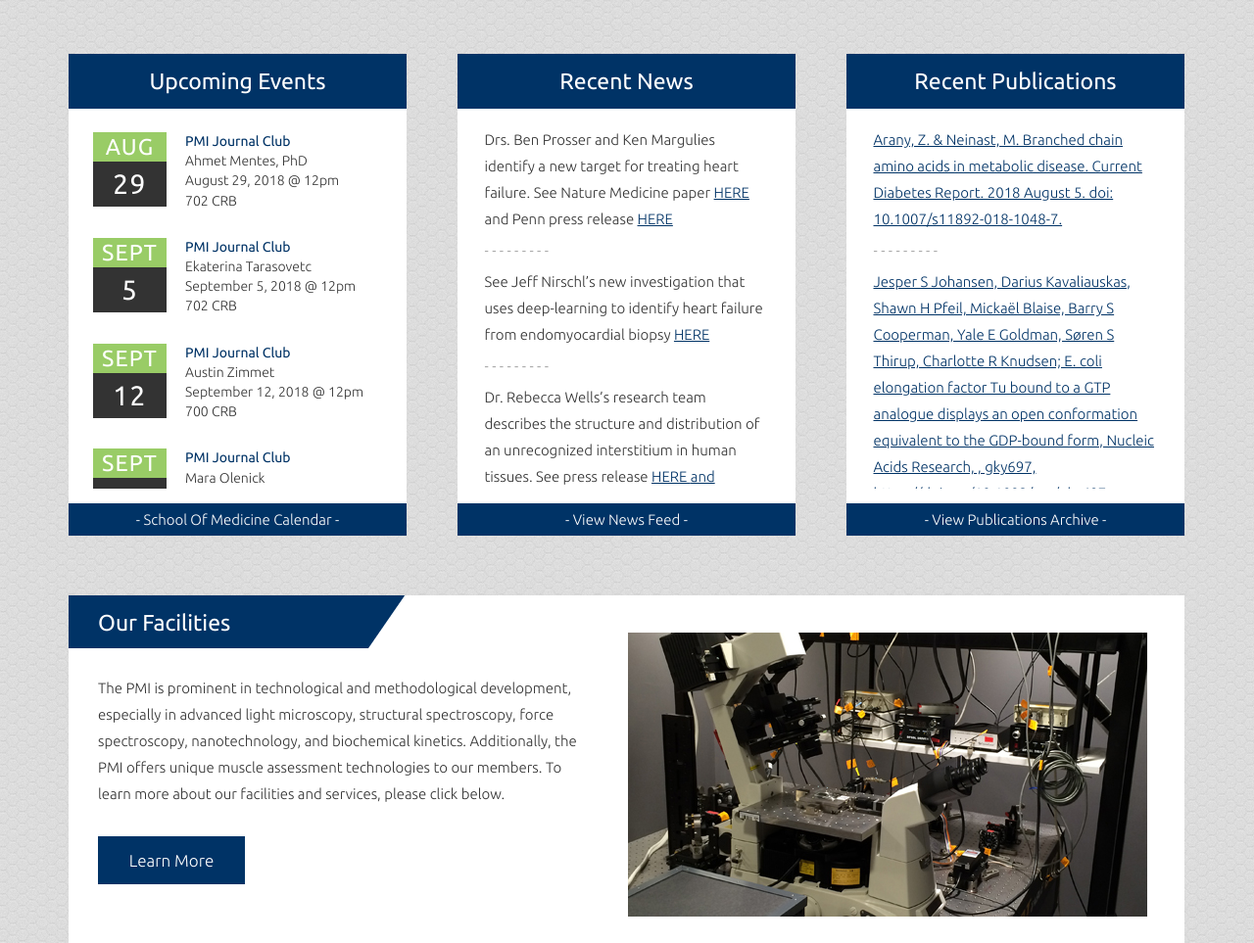
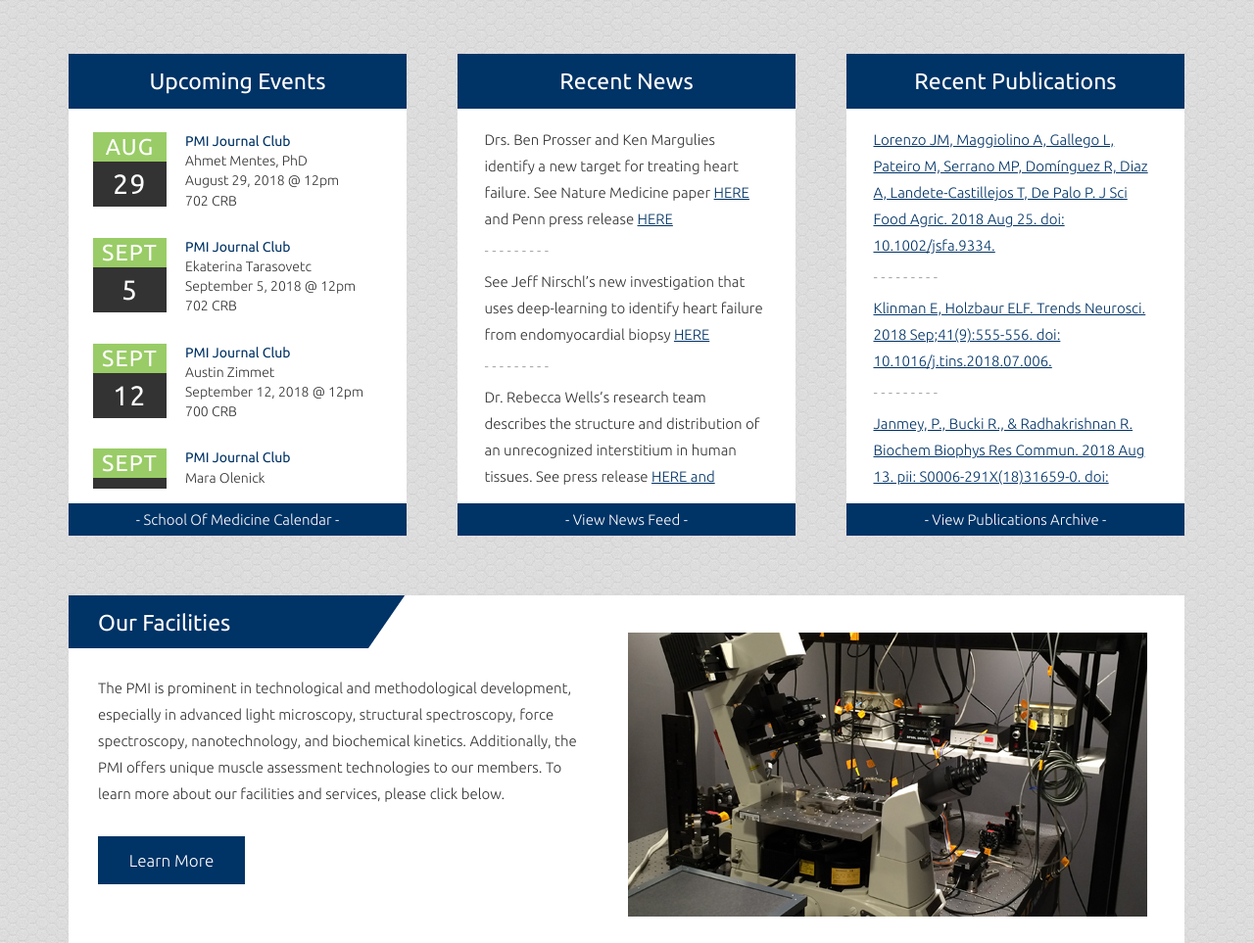
Before and after one commit to Indigo4Soul/pmi, a plain HTML site: page index.html in a window 1280 px wide. Shown: the part 642-1605 px from the top of the page at 98% size. Drawn offline with nearby package versions, Linux system fonts and the light colour scheme; files whose address does not match are found by name.

Commit message:
Add files via upload

```diff
--- a/index.html
+++ b/index.html
@@ -619,6 +619,24 @@ is an interdisciplinary group of research investigators with a mission to: Disco
                     <h3>Recent Publications</h3>
                     <ul class="infobox-content2">
                     <!--Start News Content-->
+                         <li><!--Start Headline-->
+                           <p><a href="https://www.ncbi.nlm.nih.gov/pubmed/30144080" target="_blank">Lorenzo JM, Maggiolino A, Gallego L, Pateiro M, Serrano MP, Domínguez R, Diaz A, Landete-Castillejos T, De Palo P.
+                           J Sci Food Agric. 2018 Aug 25. doi: 10.1002/jsfa.9334.</a></p>
+                             <p class="home-divider">- - - - - - - - -</p>
+                        </li><!--End Headline-->
+                         <li><!--Start Headline-->
+                           <p><a href="https://www.ncbi.nlm.nih.gov/pubmed/30143179" target="_blank">Klinman E, Holzbaur ELF.
+                            Trends Neurosci. 2018 Sep;41(9):555-556. doi: 10.1016/j.tins.2018.07.006.</a></p>
+                             <p class="home-divider">- - - - - - - - -</p>
+                        </li><!--End Headline-->
+                         <li><!--Start Headline-->
+                           <p><a href="https://www.sciencedirect.com/science/article/pii/S0006291X18316590?via%3Dihub" target="_blank">Janmey, P., Bucki R., &amp; Radhakrishnan R. Biochem Biophys Res Commun. 2018 Aug 13. pii: S0006-291X(18)31659-0. doi: 10.1016/j.bbrc.2018.07.155.Epub ahead of print</a></p>
+                             <p class="home-divider">- - - - - - - - -</p>
+                        </li><!--End Headline-->
+                         <li><!--Start Headline-->
+                           <p><a href="https://skeletalmusclejournal.biomedcentral.com/articles/10.1186/s13395-018-0169-7" target="_blank">Tichy ED, Sidibe DK, Greer CD, Oyster NM, Rompolas P, Rosenthal NA, Blau HM, Mourkioti F. Skelet Muscle. 2018 Aug 24;8(1):27. doi: 10.1186/s13395-018-0169-7.</a></p>
+                             <p class="home-divider">- - - - - - - - -</p>
+                        </li><!--End Headline-->
                           <li><!--Start Headline-->
                            <p><a href="https://link.springer.com/content/pdf/10.1007%2Fs11892-018-1048-7.pdf" target="_blank">Arany, Z. &amp; Neinast, M. Branched chain amino acids in metabolic disease. Current Diabetes Report. 2018 August 5. doi: 10.1007/s11892-018-1048-7.</a></p>
                              <p class="home-divider">- - - - - - - - -</p>
```
